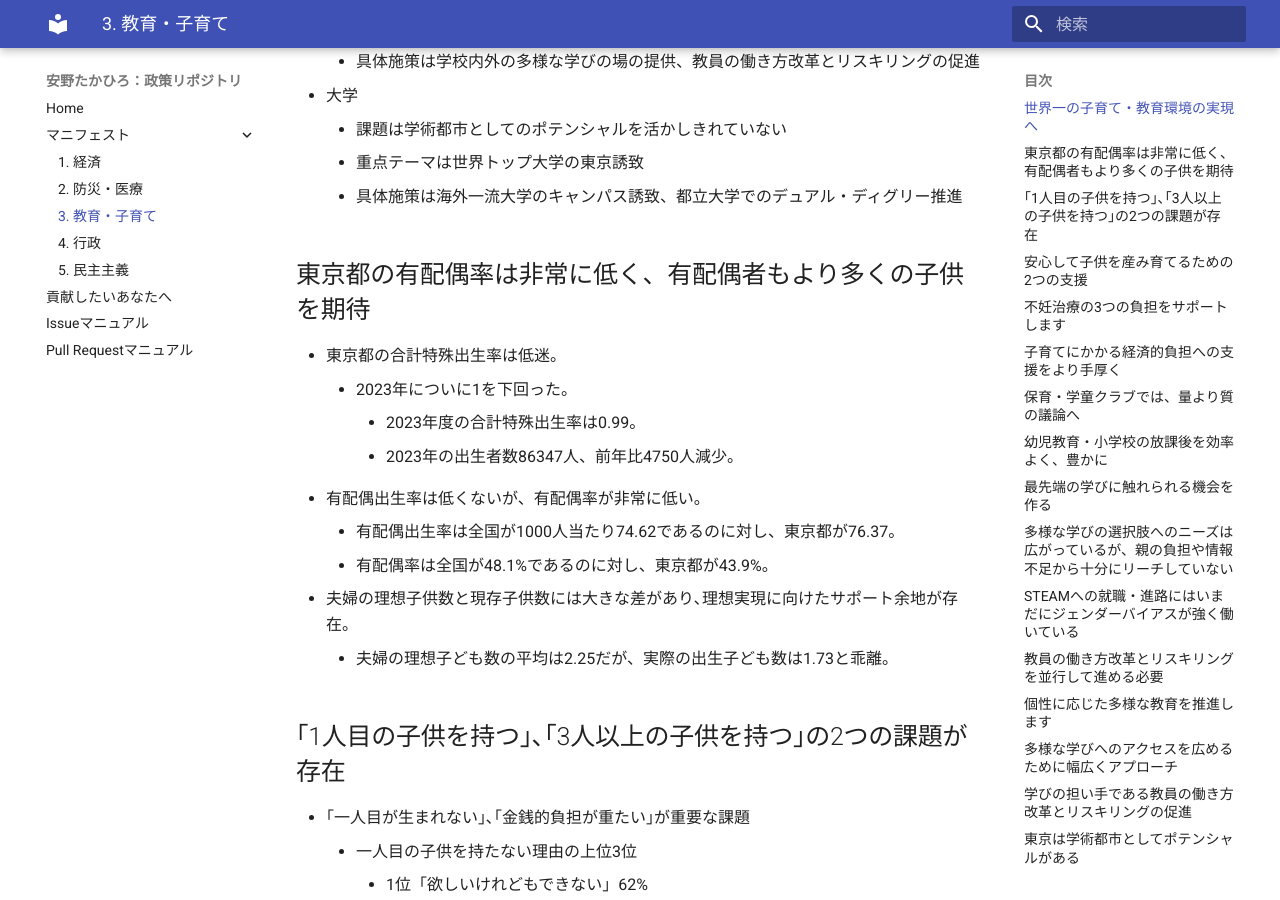
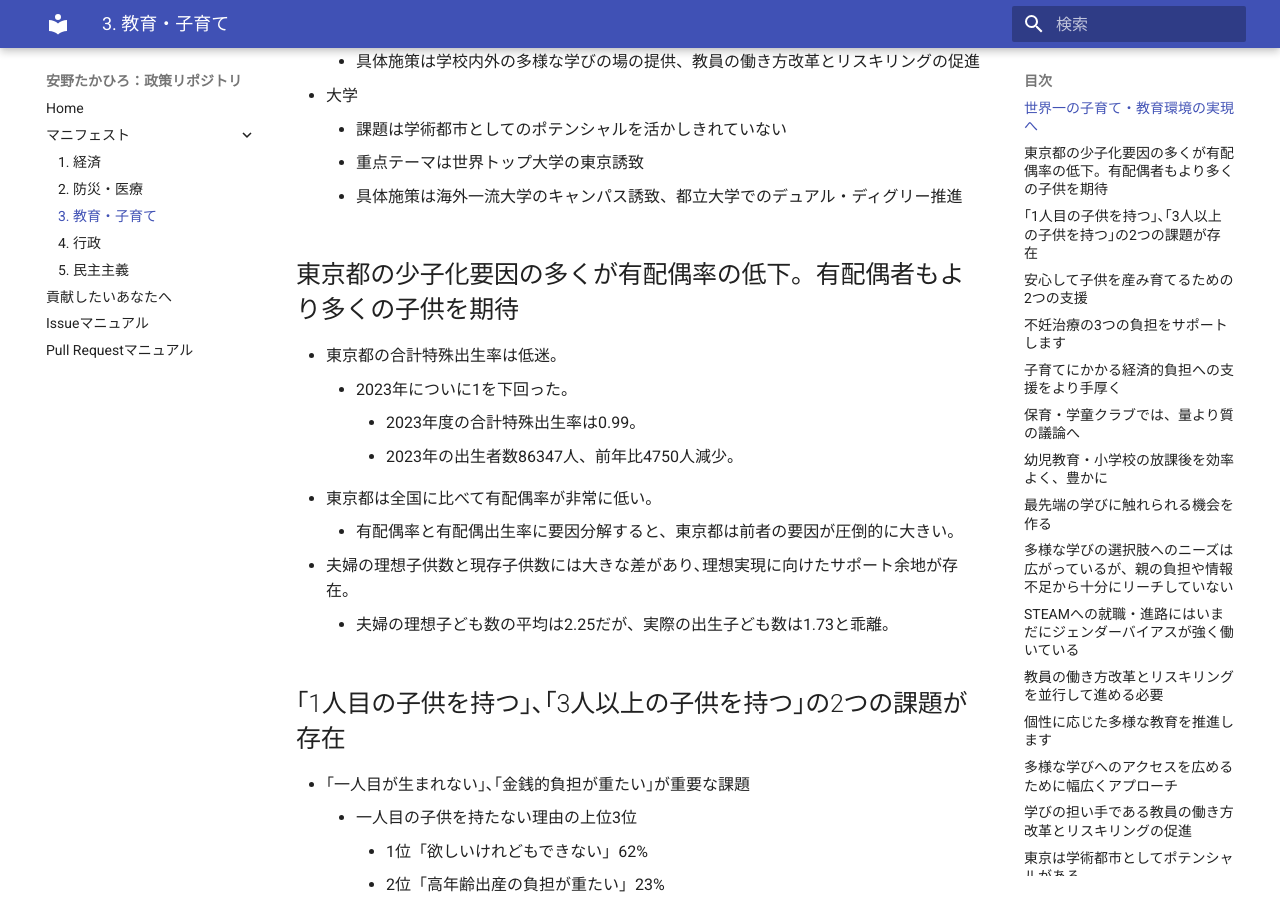
Before and after one commit to takahiroanno2024/election2024, an MkDocs documentation site: the page built from docs/manifest/education.md, in a window 1280 px wide and 900 px high, scrolled down 1019 px. Built offline with MkDocs 1.6.1 and Material for MkDocs 9.7.7, drawn with Linux system fonts in a browser that asks for light colours.

Commit message:
少子化の原因の多くが有配偶率であることを要因分解で説明。
根拠は内閣府の令和5年度「年次経済財政報告」の「第2-2-18図」

```diff
--- a/docs/manifest/education.md
+++ b/docs/manifest/education.md
@@ -22,15 +22,14 @@
     - 重点テーマは世界トップ大学の東京誘致
     - 具体施策は海外一流大学のキャンパス誘致、都立大学でのデュアル・ディグリー推進
 
-## 東京都の有配偶率は非常に低く、有配偶者もより多くの子供を期待
+## 東京都の少子化要因の多くが有配偶率の低下。有配偶者もより多くの子供を期待
 
 - 東京都の合計特殊出生率は低迷。
     - 2023年についに1を下回った。
         - 2023年度の合計特殊出生率は0.99。
         - 2023年の出生者数86347人、前年比4750人減少。
-- 有配偶出生率は低くないが、有配偶率が非常に低い。
-    - 有配偶出生率は全国が1000人当たり74.62であるのに対し、東京都が76.37。
-    - 有配偶率は全国が48.1%であるのに対し、東京都が43.9%。
+- 東京都は全国に比べて有配偶率が非常に低い。
+    - 有配偶率と有配偶出生率に要因分解すると、東京都は前者の要因が圧倒的に大きい。
 - 夫婦の理想子供数と現存子供数には大きな差があり､理想実現に向けたサポート余地が存在。
     - 夫婦の理想子ども数の平均は2.25だが、実際の出生子ども数は1.73と乖離。
 
```
